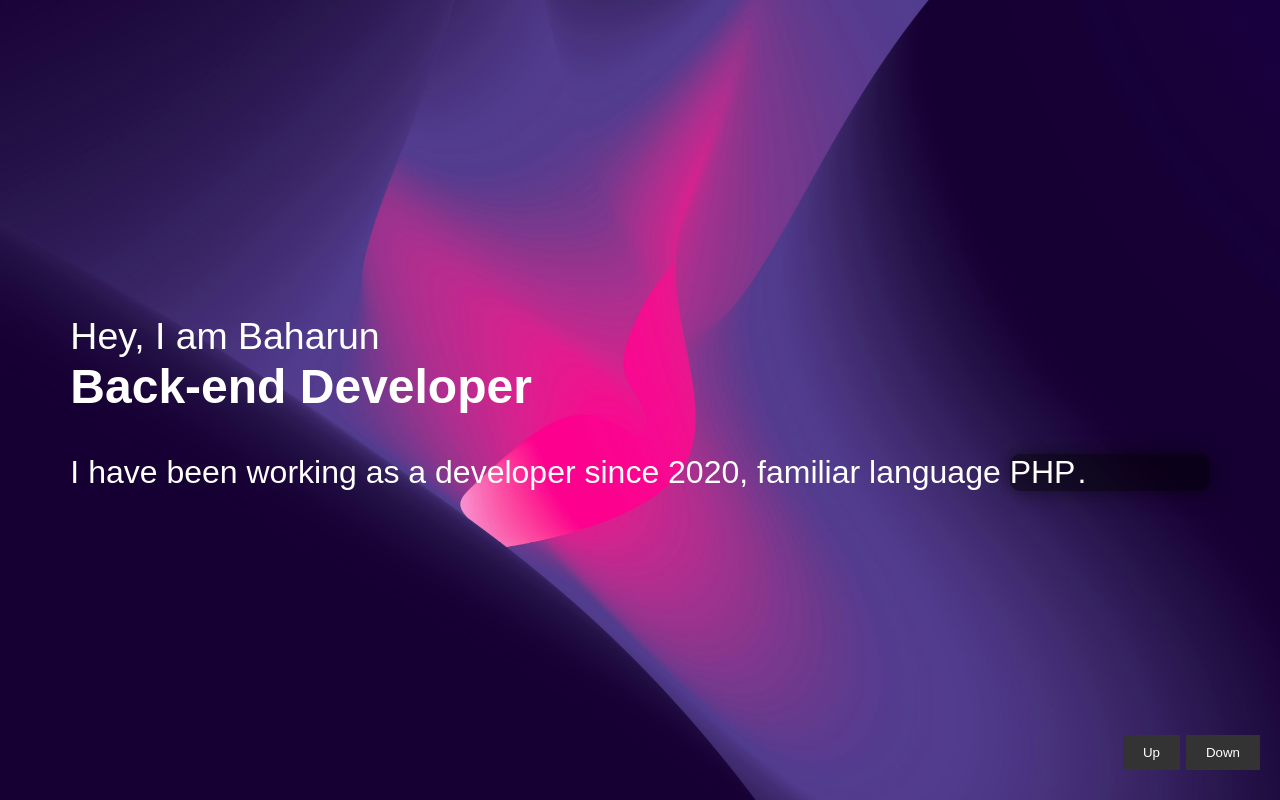
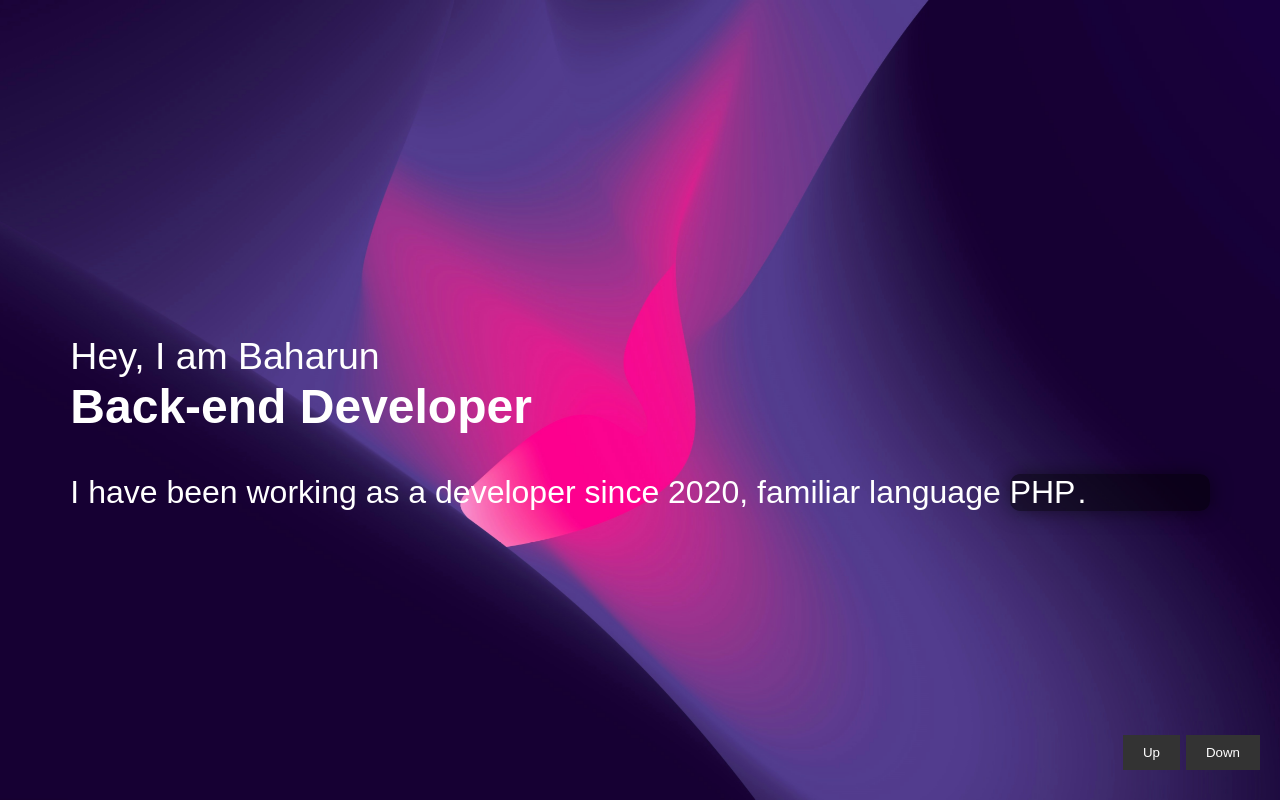
Before and after one commit to arontz/portfolio, a plain HTML site: page index.html in a window 1280 px wide. Drawn offline with Linux system fonts and the light colour scheme.

Commit message:
add padding

```diff
--- a/index.html
+++ b/index.html
@@ -25,10 +25,9 @@
 }
 
 .section {
-  width: 100%;
+  width: calc(100% - 40px); /* Adjusting for padding */
+  padding: 20px;
   height: 100vh;
-  justify-content: center;
-  align-items: center;
   font-size: 2em;
   opacity: 0; /* Initially hidden */
   transition: opacity 1s ease-in-out; /* Smooth opacity transition */
@@ -37,7 +36,7 @@
   background-size: cover;
   background-position: center;
   background-attachment: fixed;
-  text-align: justify; /* Justify text */
+  text-align: left; /* Justify text */
   display: flex;
   justify-content: center; /* Center content horizontally */
   align-items: center; /* Center content vertically */
```
